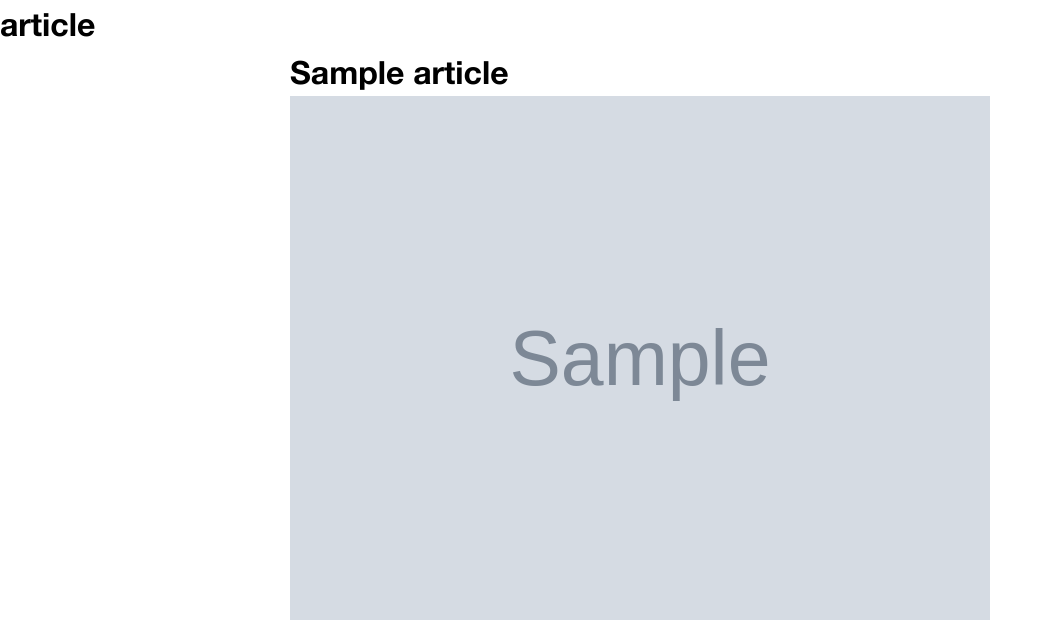
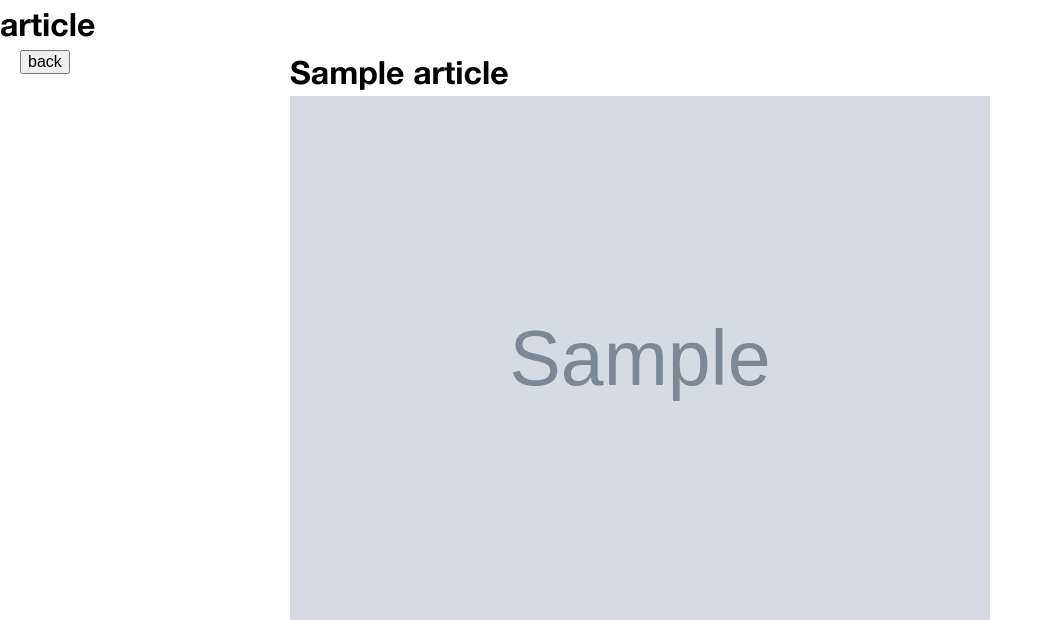
Before and after one commit to BjornDCode/greenpeace, a PHP site: page /articles/article.php?id=1 in a window 1280 px wide. Shown: the top 620 px of the page, without its empty margins (0-1052 px from the left). Run offline with PHP 8.4, Linux system fonts and the light colour scheme; tables that the repository leaves empty or names only in its code hold one stand-in row (values such as "Sample post"); grey boxes marked "Sample" are stand-in pictures.

Commit message:
back button

```diff
--- a/articles/article.php
+++ b/articles/article.php
@@ -16,6 +16,9 @@
         <img class="singleArticleImage" src="../assets/images/articles/<?= $article->image ?>">
         <p><?= $article->content ?></p>
 </article>
+    <div class="backButton">
+    <button>back</button>
+    </div>
      <?php }
      include '../includes/comments.php';
   ?>
--- a/articles/index.php
+++ b/articles/index.php
@@ -18,7 +18,9 @@
         <img class="articleImage" src="../assets/images/articles/<?= $article->image ?>">
         <p><?= $article->content ?></p>
         </article>
-
+        <div class="backButton">
+    <button>back</button>
+    </div>
      <?php }
   ?>
     </section>
--- a/assets/css/style.css
+++ b/assets/css/style.css
@@ -454,5 +454,15 @@ h3 {
 
 .singleArticleImage{
     width: 100% ;
+}
+
+.backButton{
+    position: fixed;
+    top: 50px;
+    left: 20px;
+
 
 }
+.backbutton button{
+        background-color: white;
+}
```
